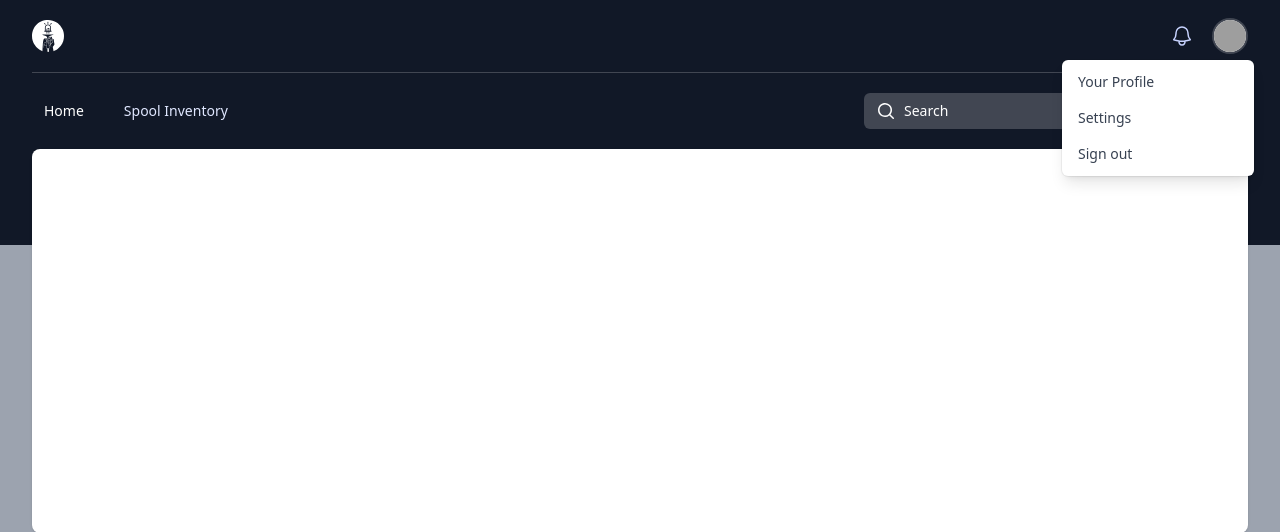
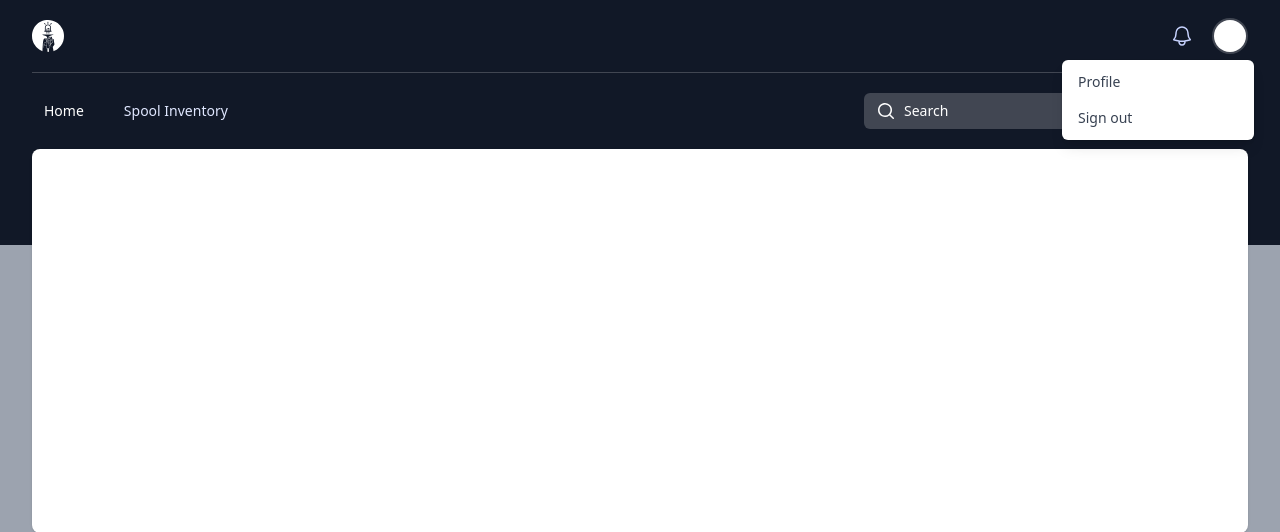
Before and after one commit to ice-efrei/plainventory, a PHP site: page / in a window 1280 px wide, after a click on "Open user menu". Shown: the top 532 px of the page. Run offline with PHP 8.4, Linux system fonts and the light colour scheme; a user stored in the database is signed in; some libraries are stand-ins or nearby versions; grey boxes are pictures that could not be loaded.

Commit message:
profile page

```diff
--- a/sources/templates/navbar.php
+++ b/sources/templates/navbar.php
@@ -36,7 +36,7 @@
                         <button type="button" class="relative flex rounded-full bg-white text-sm ring-2 ring-white ring-opacity-20 focus:outline-none focus:ring-opacity-100" id="user-menu-button" aria-expanded="false" aria-haspopup="true">
                             <span class="absolute -inset-1.5"></span>
                             <span class="sr-only">Open user menu</span>
-                            <img class="h-8 w-8 rounded-full" src="https://images.unsplash.com/photo-1472099645785-5658abf4ff4e?ixlib=rb-1.2.1&ixid=eyJhcHBfaWQiOjEyMDd9&auto=format&fit=facearea&facepad=2&w=256&h=256&q=80" alt="">
+                            <minidenticon-svg username="<?php echo $_SESSION['username']; ?>" class="h-8 w-8 rounded-full"></minidenticon-svg>
                         </button>
                     </div>
 
@@ -52,11 +52,9 @@
                     -->
                     <div id="user-menu" class="transform transform opacity-0 scale-95 transition ease-in duration-75 absolute -right-2 z-10 mt-2 w-48 origin-top-right rounded-md bg-white py-1 shadow-lg ring-1 ring-black ring-opacity-5 focus:outline-none" role="menu" aria-orientation="vertical" aria-labelledby="user-menu-button" tabindex="-1">
                         <!-- Active: "bg-gray-100", Not Active: "" -->
-                        <a href="#" class="block px-4 py-2 text-sm text-gray-700" role="menuitem" tabindex="-1" id="user-menu-item-0">Your Profile</a>
+                        <a href="./profile.php" class="block px-4 py-2 text-sm text-gray-700" role="menuitem" tabindex="-1" id="user-menu-item-0">Profile</a>
                         <!-- Active: "bg-gray-100", Not Active: "" -->
-                        <a href="#" class="block px-4 py-2 text-sm text-gray-700" role="menuitem" tabindex="-1" id="user-menu-item-1">Settings</a>
-                        <!-- Active: "bg-gray-100", Not Active: "" -->
-                        <a href="../../user/logout.php" class="block px-4 py-2 text-sm text-gray-700" role="menuitem" tabindex="-1" id="user-menu-item-2">Sign out</a>
+                        <a href="./user/logout.php" class="block px-4 py-2 text-sm text-gray-700" role="menuitem" tabindex="-1" id="user-menu-item-2">Sign out</a>
                     </div>
                 </div>
             </div>
@@ -148,7 +146,7 @@
                 <div class="pb-2 pt-3">
                     <div class="flex items-center justify-between px-4">
                         <div>
-                            <img class="h-8 w-auto" src="https://tailwindui.com/img/logos/mark.svg?color=indigo&shade=600" alt="Your Company">
+                            <minidenticon-svg username="<?php echo $_SESSION['username']; ?>" class="h-8 w-8 rounded-full"></minidenticon-svg>
                         </div>
                         <div class="-mr-2">
                             <button id="mobile-menu-button" type="button" class="relative inline-flex items-center justify-center rounded-md bg-white p-2 text-gray-400 hover:bg-gray-100 hover:text-gray-500 focus:outline-none focus:ring-2 focus:ring-inset focus:ring-indigo-500">
@@ -187,8 +185,7 @@
                         </button>
                     </div>
                     <div class="mt-3 space-y-1 px-2">
-                        <a href="#" class="block rounded-md px-3 py-2 text-base font-medium text-gray-900 hover:bg-gray-100 hover:text-gray-800">Your Profile</a>
-                        <a href="#" class="block rounded-md px-3 py-2 text-base font-medium text-gray-900 hover:bg-gray-100 hover:text-gray-800">Settings</a>
+                        <a href="./profile.php" class="block rounded-md px-3 py-2 text-base font-medium text-gray-900 hover:bg-gray-100 hover:text-gray-800">Profile</a>
                         <a href="./user/logout.php" class="block rounded-md px-3 py-2 text-base font-medium text-gray-900 hover:bg-gray-100 hover:text-gray-800">Sign out</a>
                     </div>
                 </div>
```
Also changed, not shown: profile.php (added, +48 -0 lines).
